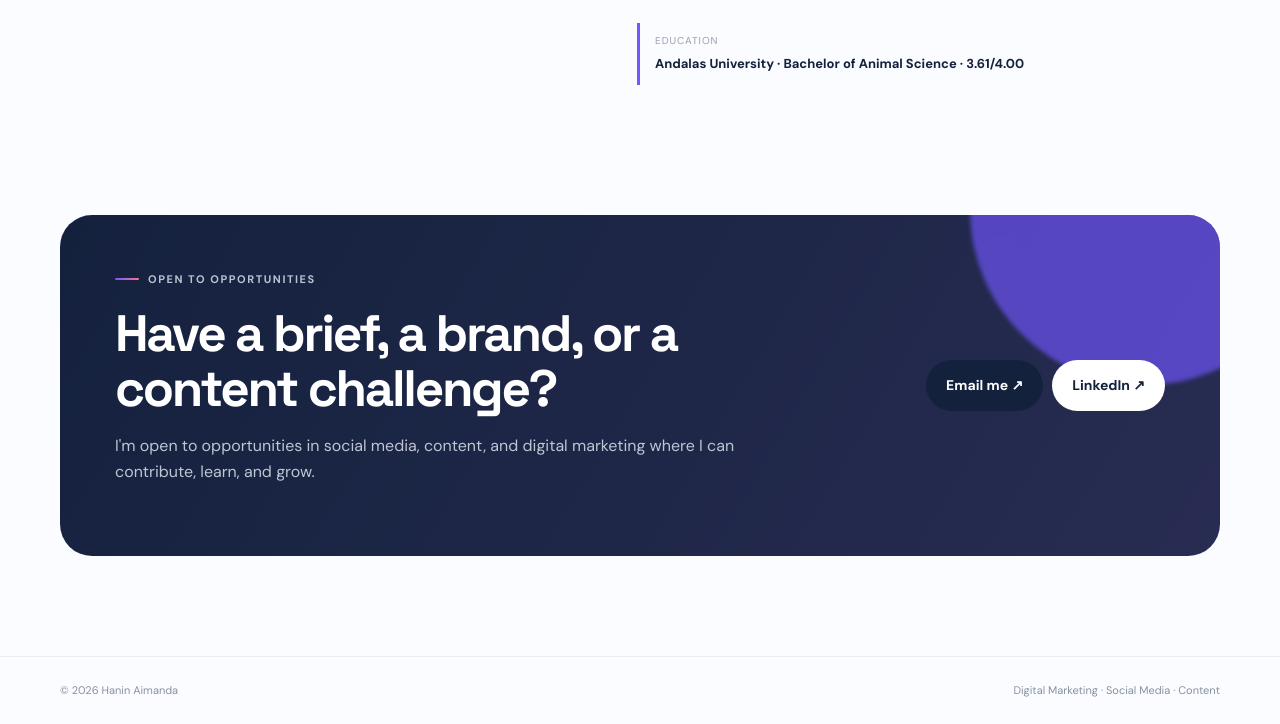
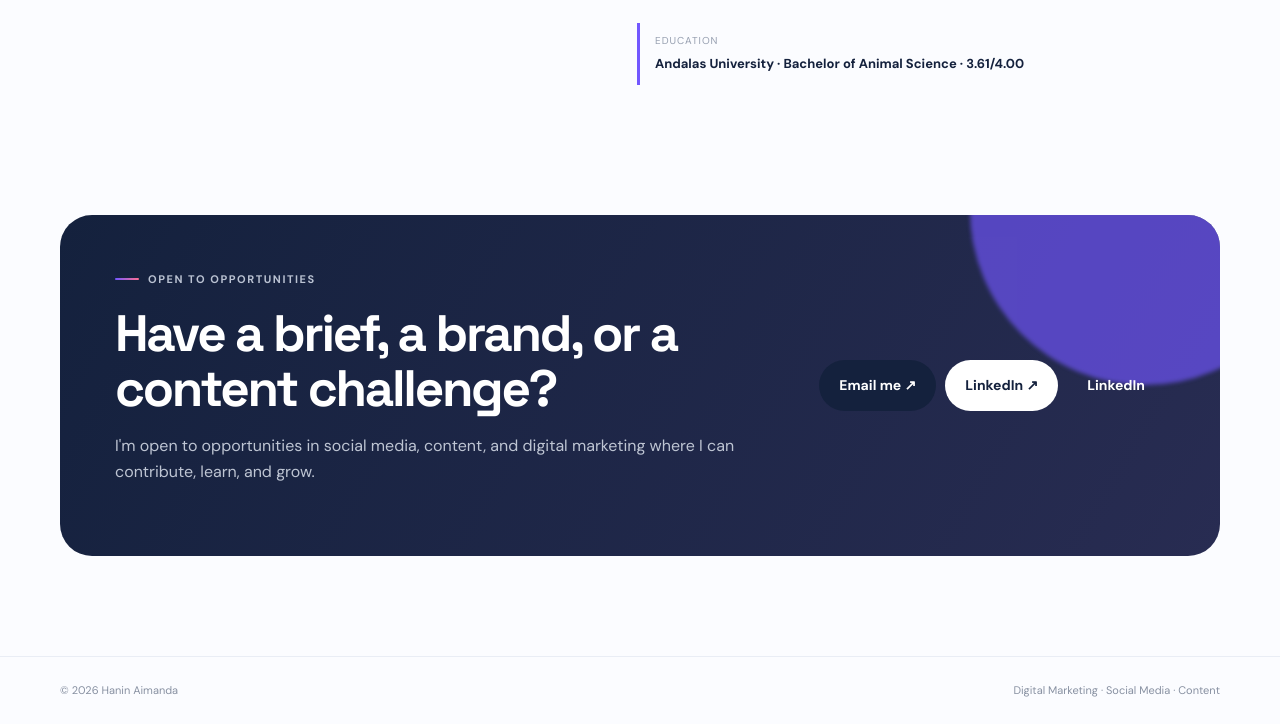
Before and after one commit to haninamnd/contentportfolio, a plain HTML site: page index.html in a window 1280 px wide. Shown: the part 4082-4806 px from the top of the page. Drawn offline with Linux system fonts and the light colour scheme.

Commit message:
Update index.html

```diff
--- a/index.html
+++ b/index.html
@@ -149,6 +149,8 @@
         <div class="contact-actions">
           <a class="btn btn-primary" id="emailButton" href="#">Email me ↗</a>
           <a class="btn btn-light" id="linkedinButton" href="#" target="_blank" rel="noopener">LinkedIn ↗</a>
+           <a class="btn btn-secondary" href="https://www.linkedin.com/in/haninaimanda/" target="_blank" rel="noopener">LinkedIn</a>
+        </div>
         </div>
       </div>
     </section>
```
